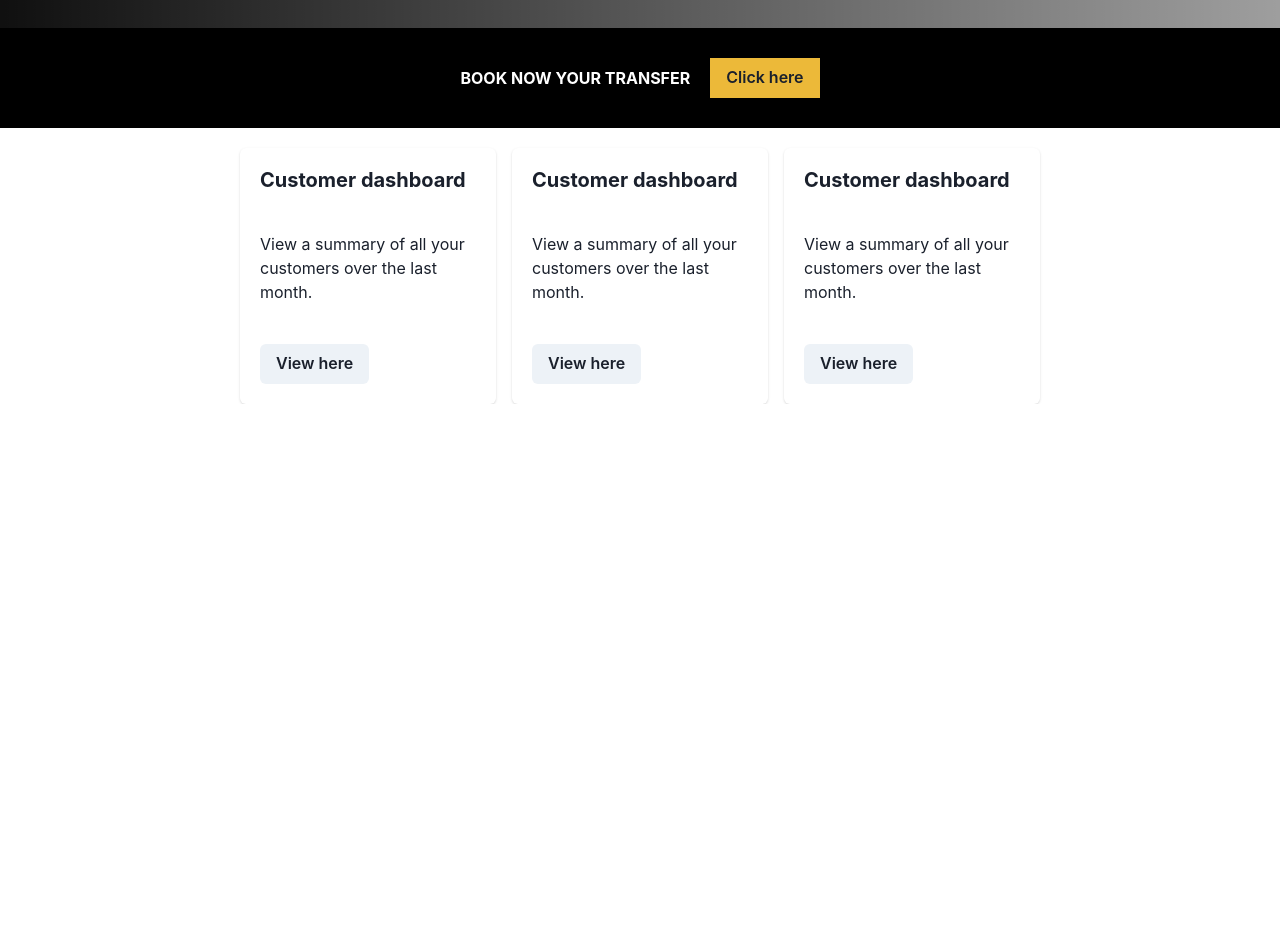
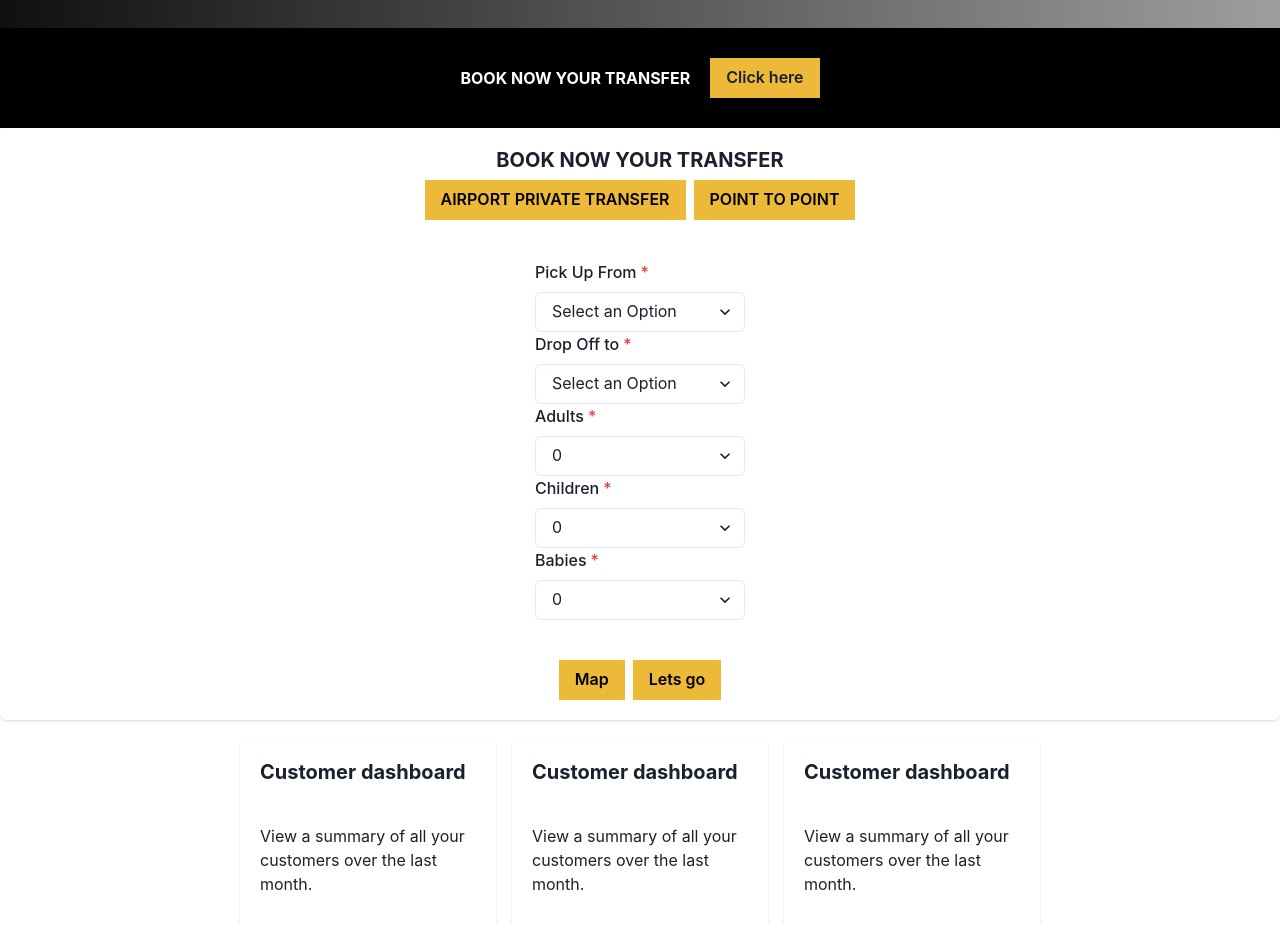
Before and after one commit to FelipeJustusMatos/rayamelOfc, a React (Create React App) app: page / in a window 1280 px wide. Shown: the part 960-1885 px from the top of the page. Before the commit the page ends 1364 px from the top, so only its background shows below. Built offline with nearby package versions, Linux system fonts and the light colour scheme; grey boxes are pictures that could not be loaded.

Commit message:
AddFirstForm

```diff
--- a/src/Pages/Home.jsx
+++ b/src/Pages/Home.jsx
@@ -1,16 +1,18 @@
 import React from 'react';
-import Card from '../components/Card';
 import Firstscreen from '../components/Firstscreen';
 import Navbar from '../components/Navbar';
 import Services from '../components/Services';
 import Upbar from '../components/Upbar';
+import Formrequest from '../components/Formrequest';
+import Cardbook from '../components/Cardbook';
 export default function Home() {
   return (
     <>
       <Upbar />
       <Navbar />
       <Firstscreen />
-      <Card />
+      <Cardbook />
+      <Formrequest />
       <Services />
     </>
   );
--- a/src/components/Card.jsx
+++ b/src/components/Cardbook.jsx
@@ -1,7 +1,7 @@
 import { Button, Flex, Text } from '@chakra-ui/react';
 import React from 'react';
 
-export default function Card() {
+export default function Cardbook() {
   return (
     <Flex bg={'black'} h={100} justifyContent="center" alignItems={'center'}>
       <Text as="b" color="white" pr={5}>
--- /dev/null
+++ b/src/components/Formrequest.jsx
@@ -0,0 +1,94 @@
+import {
+  Button,
+  ButtonGroup,
+  Card,
+  CardBody,
+  CardFooter,
+  CardHeader,
+  FormControl,
+  FormLabel,
+  Heading,
+  Select,
+  Text,
+  useBreakpointValue,
+  VStack,
+} from '@chakra-ui/react';
+import React from 'react';
+
+export default function Tablerequest() {
+  const flexDirection = useBreakpointValue({ base: 'column', md: 'row' });
+
+  return (
+    <>
+      <Card align="center">
+        <CardHeader>
+          <VStack spacing={2}>
+            <Heading size="md">
+              <Text as="b">BOOK NOW YOUR TRANSFER</Text>
+            </Heading>
+            <ButtonGroup
+              justifyContent="center"
+              alignItems="center"
+              flexDirection={flexDirection}
+            >
+              <Button color="black" borderRadius="none" bg="#ECB939">
+                AIRPORT PRIVATE TRANSFER
+              </Button>
+              <Button color="black" borderRadius="none" bg="#ECB939">
+                POINT TO POINT
+              </Button>
+            </ButtonGroup>
+          </VStack>
+        </CardHeader>
+        <CardBody>
+          <FormControl isRequired>
+            <FormLabel>Pick Up From</FormLabel>
+            <Select placeholder="Select an Option">
+              <option>United Arab Emirates</option>
+              <option>Nigeria</option>
+            </Select>
+            <FormLabel>Drop Off to</FormLabel>
+            <Select placeholder="Select an Option">
+              <option>United Arab Emirates</option>
+              <option>Nigeria</option>
+            </Select>
+            <FormLabel>Adults</FormLabel>
+            <Select>
+              <option value="0">0</option>
+              <option value="1">1</option>
+              <option value="2">2</option>
+              <option value="3">3</option>
+              <option value="4">4</option>
+            </Select>
+            <FormLabel>Children</FormLabel>
+            <Select>
+              <option value="0">0</option>
+              <option value="1">1</option>
+              <option value="2">2</option>
+              <option value="3">3</option>
+              <option value="4">4</option>
+            </Select>
+            <FormLabel>Babies</FormLabel>
+            <Select>
+              <option value="0">0</option>
+              <option value="1">1</option>
+              <option value="2">2</option>
+              <option value="3">3</option>
+              <option value="4">4</option>
+            </Select>
+          </FormControl>
+        </CardBody>
+        <CardFooter>
+          <ButtonGroup>
+            <Button color={'black'} borderRadius={'none'} bg="#ECB939">
+              Map
+            </Button>
+            <Button color={'black'} borderRadius={'none'} bg="#ECB939">
+              Lets go
+            </Button>
+          </ButtonGroup>
+        </CardFooter>
+      </Card>
+    </>
+  );
+}
```
